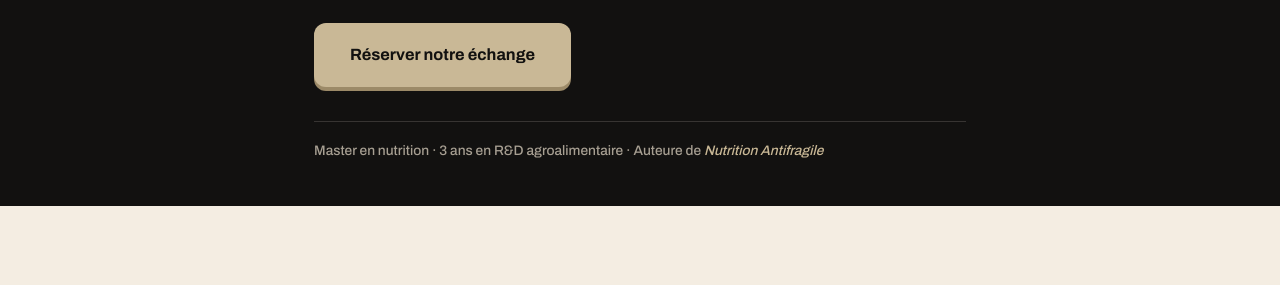
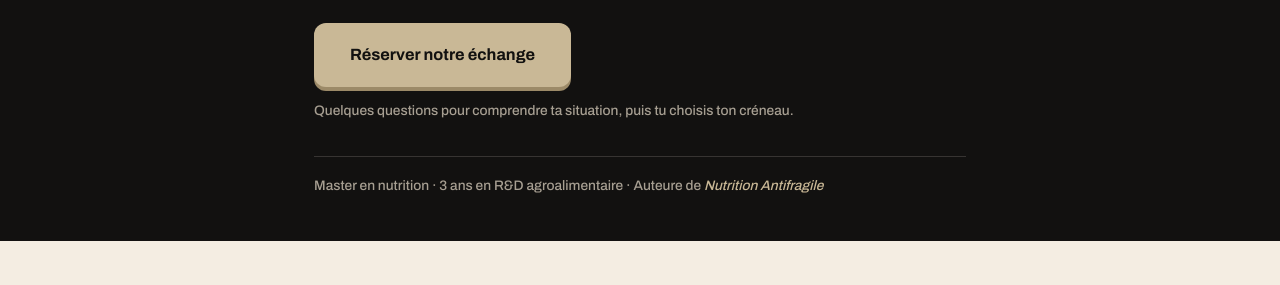
Before and after one commit to alionka34-code/accompagnement, a plain HTML site: page index.html in a window 1280 px wide. Shown: the part 329-614 px from the top of the page. Drawn offline with Linux system fonts and the light colour scheme.

Commit message:
Add files via upload

```diff
--- a/index.html
+++ b/index.html
@@ -61,6 +61,7 @@ footer a{color:var(--muted)}
   <h1>Tu manges « sain », mais ton corps <em>te fait souffrir.</em></h1>
   <p class="lead">Tu cuisines maison, tu fais attention à la qualité de ce que tu manges. Alors pourquoi es-tu toujours ballonnée, fatiguée ou préoccupée par ton poids ?</p>
   <a class="btn" href="https://agenda.yuply.fr/alionka/appel">Réserver notre échange</a>
+  <p class="micro">Quelques questions pour comprendre ta situation, puis tu choisis ton créneau.</p>
   <p class="quals">Master en nutrition · 3 ans en R&amp;D agroalimentaire · Auteure de <em>Nutrition Antifragile</em></p>
  </div>
 </header>
@@ -123,6 +124,7 @@ footer a{color:var(--muted)}
   <p>On échange sur ta situation, ce que tu as déjà essayé et ce que tu aimerais changer.</p>
   <p>Si mon approche correspond à tes besoins, je t’explique comment nous pourrions travailler ensemble.</p>
   <p style="margin-top:30px"><a class="btn" href="https://agenda.yuply.fr/alionka/appel">Réserver notre échange</a></p>
+  <p class="micro">Quelques questions pour comprendre ta situation, puis tu choisis ton créneau.</p>
   <p class="dm-link">Une question avant de réserver ? <a href="https://ig.me/m/nutrition_antifragile" target="_blank" rel="noopener noreferrer">Écris-moi sur Instagram.</a></p>
   <p class="book">Tu préfères commencer par découvrir ma vision ? <a class="l" href="https://nutrition-antifragile.vercel.app">Lis Nutrition Antifragile.</a></p>
  </div>
```
